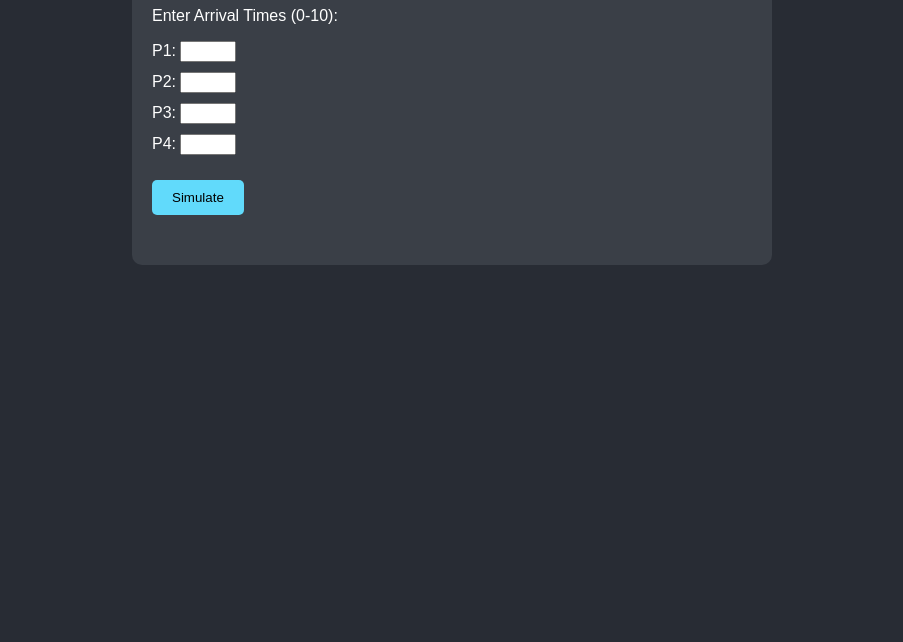
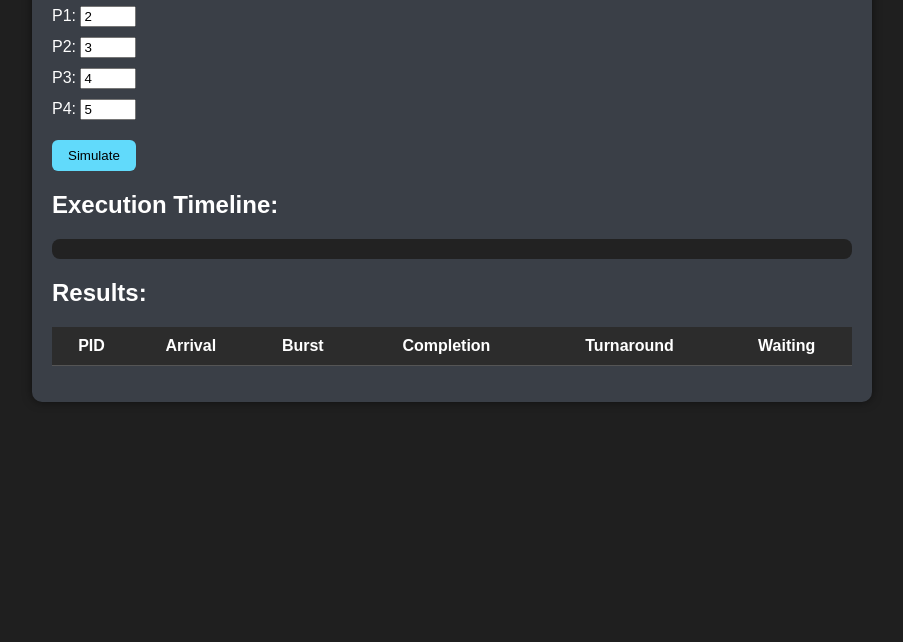
Before and after one commit to Ry0nan/scheduling-algorithm, a plain HTML site: page index.html in a window 1280 px wide. Shown: the part 158-800 px from the top of the page, without its empty margins (188-1091 px from the left). Drawn offline with Linux system fonts and the light colour scheme.

Commit message:
fnal layout

```diff
--- a/index.html
+++ b/index.html
@@ -1,25 +1,54 @@
 <!DOCTYPE html>
 <html lang="en">
 <head>
-  <meta charset="UTF-8">
-  <title>SRTF Scheduling Simulator</title>
-  <link rel="stylesheet" href="styles.css">
+  <meta charset="UTF-8" />
+  <meta name="viewport" content="width=device-width, initial-scale=1.0"/>
+  <title>SRTF Scheduler</title>
+
+  <!-- css stylesheets -->
+  <link rel="stylesheet" href="styles.css" />
 </head>
 <body>
+
+  <!-- main container -->
   <div class="container">
+
+    <!-- leading text -->
     <h1>Shortest Remaining Time First (SRTF) Scheduler</h1>
-    <form id="arrivalForm">
-      <p>Enter Arrival Times (0-10):</p>
-      <label>P1: <input type="number" name="P1" min="0" max="10" required></label>
-      <label>P2: <input type="number" name="P2" min="0" max="10" required></label>
-      <label>P3: <input type="number" name="P3" min="0" max="10" required></label>
-      <label>P4: <input type="number" name="P4" min="0" max="10" required></label>
-      <button type="submit">Simulate</button>
-    </form>
+    <p>Enter Arrival Times (0-10):</p>
 
-    <div id="output" class="output"></div>
+    <!-- input section -->
+    <div class="inputs">
+      <label>P1: <input type="number" id="p1" min="0" max="10" value="2" /></label>
+      <label>P2: <input type="number" id="p2" min="0" max="10" value="3" /></label>
+      <label>P3: <input type="number" id="p3" min="0" max="10" value="4" /></label>
+      <label>P4: <input type="number" id="p4" min="0" max="10" value="5" /></label>
+    </div>
+    <button onclick="simulate()">Simulate</button>
+
+    <h2>Execution Timeline:</h2>
+    <div class="gantt" id="timeline"></div>
+
+    <!-- result table -->
+    <h2>Results:</h2>
+    <table id="resultTable">
+      <thead>
+        <tr>
+          <th>PID</th>
+          <th>Arrival</th>
+          <th>Burst</th>
+          <th>Completion</th>
+          <th>Turnaround</th>
+          <th>Waiting</th>
+        </tr>
+      </thead>
+      <tbody></tbody>
+    </table>
+
+    <p id="averages"></p>
   </div>
 
+  <!-- javascript code -->
   <script src="script.js"></script>
 </body>
 </html>
--- a/script.js
+++ b/script.js
@@ -1,42 +1,85 @@
-document.getElementById("arrivalForm").addEventListener("submit", function (e) {
-  e.preventDefault();
+function simulate() {
+  const arrivalTimes = [
+    parseInt(document.getElementById('p1').value),
+    parseInt(document.getElementById('p2').value),
+    parseInt(document.getElementById('p3').value),
+    parseInt(document.getElementById('p4').value)
+  ];
 
-  const burstTimes = { P1: 6, P2: 8, P3: 7, P4: 3 };
-  const arrivalTimes = {
-    P1: parseInt(this.P1.value),
-    P2: parseInt(this.P2.value),
-    P3: parseInt(this.P3.value),
-    P4: parseInt(this.P4.value),
-  };
+  const burstTimes = [5, 3, 4, 2];
+  const n = 4;
+  const remaining = [...burstTimes];
+  const completed = Array(n).fill(false);
+  const completionTime = Array(n).fill(0);
+  const timeline = [];
+  let time = 0;
+  let completedCount = 0;
 
-  const processes = Object.keys(burstTimes).map(name => ({
-    name,
-    arrival: arrivalTimes[name],
-    burst: burstTimes[name],
-    remaining: burstTimes[name],
-    completed: false
-  }));
+  while (completedCount < n) {
+    let idx = -1;
+    let minRem = Infinity;
 
-  let time = 0;
-  const executionOrder = [];
+    for (let i = 0; i < n; i++) {
+      if (!completed[i] && arrivalTimes[i] <= time && remaining[i] < minRem && remaining[i] > 0) {
+        minRem = remaining[i];
+        idx = i;
+      }
+    }
 
-  while (processes.some(p => !p.completed)) {
-    const ready = processes.filter(p => p.arrival <= time && !p.completed);
-    if (ready.length > 0) {
-      const shortest = ready.reduce((a, b) => a.remaining < b.remaining ? a : b);
-      shortest.remaining--;
-      executionOrder.push(shortest.name);
-      if (shortest.remaining === 0) {
-        shortest.completed = true;
+    if (idx === -1) {
+      timeline.push("-");
+      time++;
+    } else {
+      timeline.push("P" + (idx + 1));
+      remaining[idx]--;
+      time++;
+      if (remaining[idx] === 0) {
+        completed[idx] = true;
+        completionTime[idx] = time;
+        completedCount++;
       }
-    } else {
-      executionOrder.push("-");
     }
-    time++;
   }
 
-  const output = document.getElementById("output");
-  output.innerHTML = `<h2>Execution Timeline:</h2><div class="gantt">` +
-    executionOrder.map(p => `<div class="gantt-box">${p}</div>`).join("") +
-    `</div>`;
-});
+  // draw gantt chart
+  const timelineDiv = document.getElementById("timeline");
+  timelineDiv.innerHTML = "";
+  timeline.forEach(t => {
+    const box = document.createElement("div");
+    box.className = "gantt-box";
+    box.textContent = t;
+    timelineDiv.appendChild(box);
+  });
+
+  // calculate metrics
+  const turnaroundTime = [];
+  const waitingTime = [];
+  let totalTAT = 0, totalWT = 0;
+
+  for (let i = 0; i < n; i++) {
+    turnaroundTime[i] = completionTime[i] - arrivalTimes[i];
+    waitingTime[i] = turnaroundTime[i] - burstTimes[i];
+    totalTAT += turnaroundTime[i];
+    totalWT += waitingTime[i];
+  }
+
+  // fill table
+  const tbody = document.querySelector("#resultTable tbody");
+  tbody.innerHTML = "";
+  for (let i = 0; i < n; i++) {
+    const row = document.createElement("tr");
+    row.innerHTML = `
+      <td>P${i + 1}</td>
+      <td>${arrivalTimes[i]}</td>
+      <td>${burstTimes[i]}</td>
+      <td>${completionTime[i]}</td>
+      <td>${turnaroundTime[i]}</td>
+      <td>${waitingTime[i]}</td>
+    `;
+    tbody.appendChild(row);
+  }
+
+  // Show averages
+  document.getElementById("averages").textContent =
+    `Average Turnaround Time: ${(totalTAT/n).toFixed(2)} | Average Waiting Time: ${(totalWT/n).toFixed(2)}`;
+}
--- a/styles.css
+++ b/styles.css
@@ -1,45 +1,45 @@
 body {
+  margin: 0;
   font-family: Arial, sans-serif;
-  background-color: #282c34;
-  color: #ffffff;
+  background-color: #1f1f1f;
+  color: #fff;
   display: flex;
   justify-content: center;
-  padding: 20px;
+  padding: 30px;
 }
 
 .container {
-  max-width: 600px;
   background: #3a3f47;
+  border-radius: 10px;
   padding: 20px;
-  border-radius: 10px;
+  max-width: 800px;
+  width: 100%;
+  box-shadow: 0 0 10px rgba(0,0,0,0.5);
 }
 
-label {
+.inputs label {
   display: block;
-  margin: 10px 0;
+  margin-bottom: 10px;
 }
 
 button {
-  margin-top: 15px;
-  padding: 10px 20px;
   background-color: #61dafb;
+  color: black;
+  padding: 8px 16px;
   border: none;
-  border-radius: 5px;
+  border-radius: 6px;
   cursor: pointer;
-}
-
-.output {
-  margin-top: 30px;
+  margin-top: 10px;
 }
 
 .gantt {
   display: flex;
   flex-wrap: nowrap;
   overflow-x: auto;
+  background-color: #222;
   padding: 10px;
-  background-color: #222;
   border-radius: 8px;
-  margin-top: 20px;
+  margin-top: 10px;
 }
 
 .gantt-box {
@@ -53,11 +53,23 @@ button {
   flex-shrink: 0;
 }
 
-.container {
-  max-width: 600px;
+table {
   width: 100%;
-  background: #3a3f47;
-  padding: 20px;
-  border-radius: 10px;
-  overflow-x: hidden;
+  border-collapse: collapse;
+  margin-top: 20px;
 }
+
+th, td {
+  padding: 10px;
+  text-align: center;
+  border-bottom: 1px solid #555;
+}
+
+th {
+  background-color: #2c2c2c;
+}
+
+#averages {
+  margin-top: 15px;
+  font-weight: bold;
+}
```
